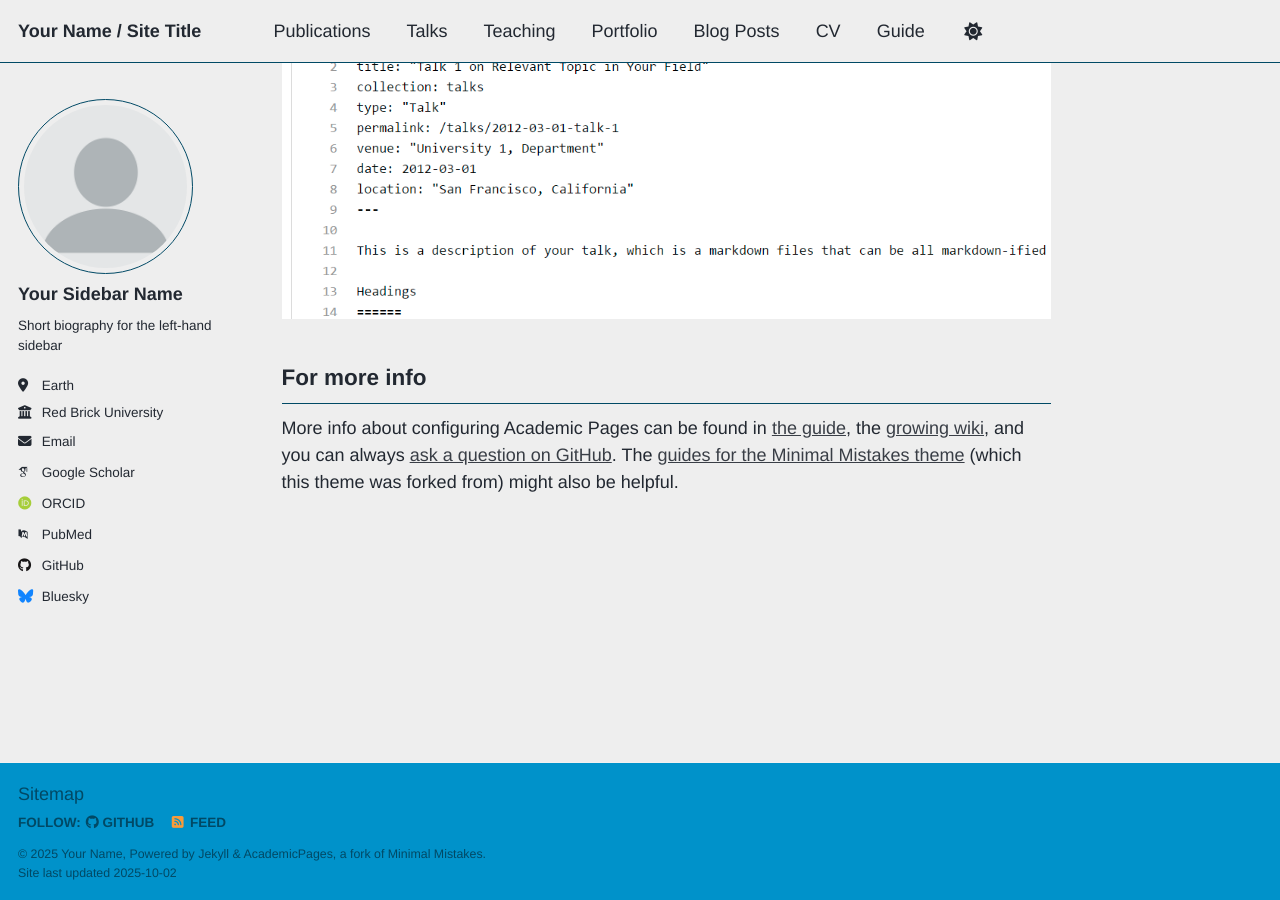
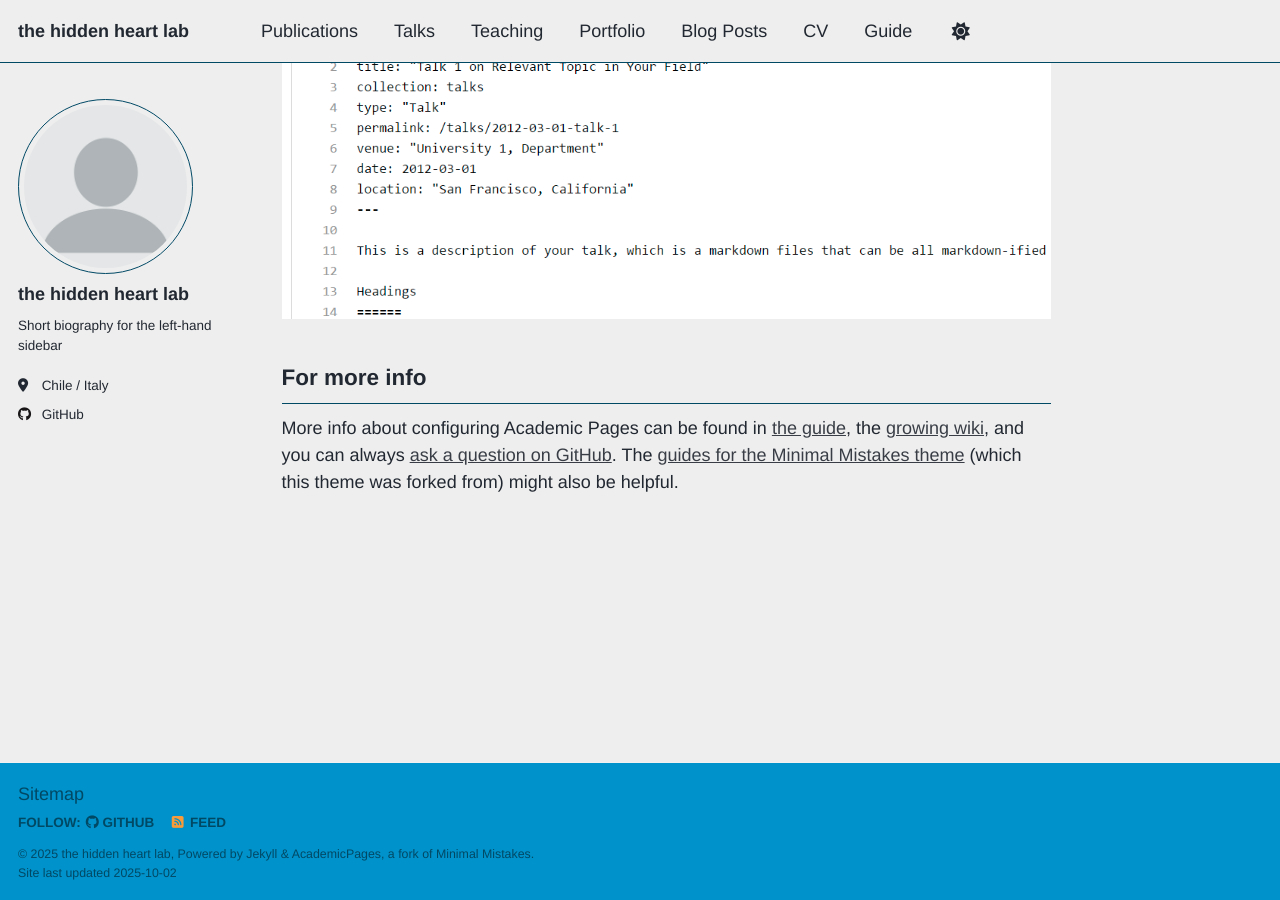
Before and after one commit to HiddenHeartLab/HiddenHeartLab.github.io, a Jekyll site: the page built from _pages/about.md, in a window 1280 px wide and 900 px high, scrolled down 2799 px. Built offline with Jekyll 4.4.1, drawn with Linux system fonts in a browser that asks for light colours; some web fonts are replaced; a script that is not in the unit is left out.

Commit message:
Update site configuration with new lab details

```diff
--- a/_config.yml
+++ b/_config.yml
@@ -9,10 +9,10 @@
 # Basic Site Settings
 locale                   : "en-US"
 site_theme               : "air" # Currently available options are "default", "air"
-title                    : "Your Name / Site Title"
+title                    : "the hidden heart lab"
 title_separator          : "-"
-name                     : &name "Your Name"
-description              : &description "Your Name's academic portfolio"   # Update this with a general description of your site, this is the default if not overridden by a page
+name                     : &name "the hidden heart lab"
+description              : &description "lab website"   # Update this with a general description of your site, this is the default if not overridden by a page
 url                      : https://academicpages.github.io # The base hostname & protocol for your site e.g. "https://[your GitHub username].github.io",
                                                            # or if you already have some other page hosted on Github then use "https://[your GitHub username].github.io/[Your Repo Name]"
 baseurl                  : "" # the subpath of your site, e.g. "/blog"
@@ -24,23 +24,23 @@ repository               : "academicpages/academicpages.github.io"
 author:
   # Biographic information
   avatar           : "profile.png"
-  name             : "Your Sidebar Name"
+  name             : "the hidden heart lab"
   pronouns         : # example: "she/her"
   bio              : "Short biography for the left-hand sidebar"
-  location         : "Earth"
-  employer         : "Red Brick University"
+  location         : "Chile / Italy"
+  employer         : #"Red Brick University"
   uri              : # URL
-  email            : "none@example.org"
+  email            : #"none@example.org"
 
   # Academic websites
   academia         : # URL
   arxiv            : # URL - Update with the correct link to your profile
-  googlescholar    : "https://scholar.google.com/citations?user=PS_CX0AAAAAJ"
+  googlescholar    : # "https://scholar.google.com/citations?user=PS_CX0AAAAAJ"
   inspire-hep      : # URL
   impactstory      : # URL
-  orcid            : "http://orcid.org/yourorcidurl"
+  orcid            : #"http://orcid.org/yourorcidurl"
   semantic         : # URL
-  pubmed           : "https://www.ncbi.nlm.nih.gov/pubmed/?term=john+snow"
+  pubmed           : #"https://www.ncbi.nlm.nih.gov/pubmed/?term=john+snow"
   researchgate     : # URL
   scopus           : # URL
 
@@ -48,13 +48,13 @@ author:
   bitbucket        : # Username - Update with your username on the site
   codepen          : # Username
   dribbble         : # Username
-  github           : "academicpages"
+  github           : "HiddenHeartLab"
   kaggle           : # Username
   stackoverflow    : # User number or user number and name (i.e., use "1" or "1/jeff-atwood")
 
   # Social media
   artstation       : # Username
-  bluesky          : "bsky.app" # Replace this with you Bluesky username
+  bluesky          : #"bsky.app" # Replace this with you Bluesky username
   facebook         : # Username
   flickr           : # Username
   foursquare       : # Username
```
